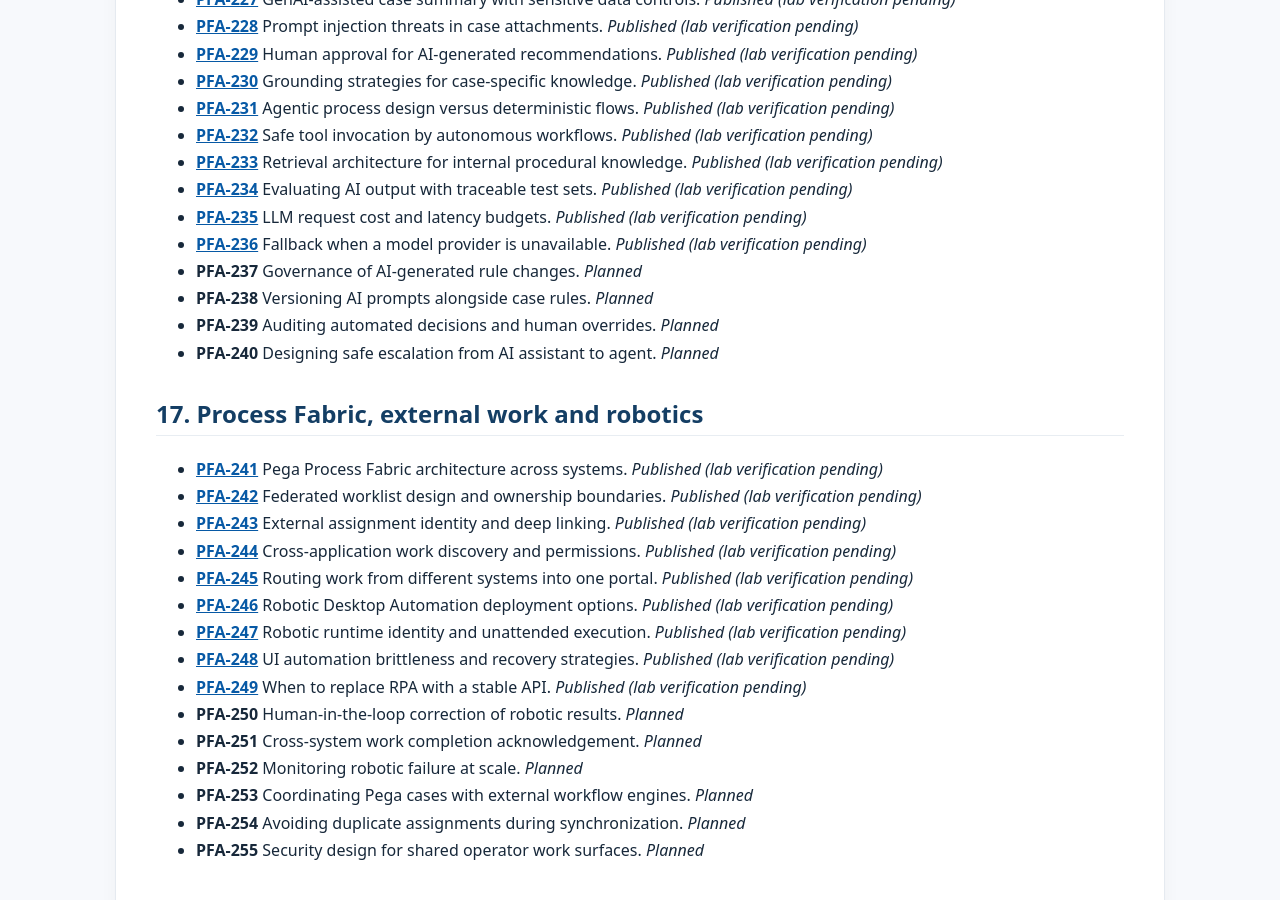
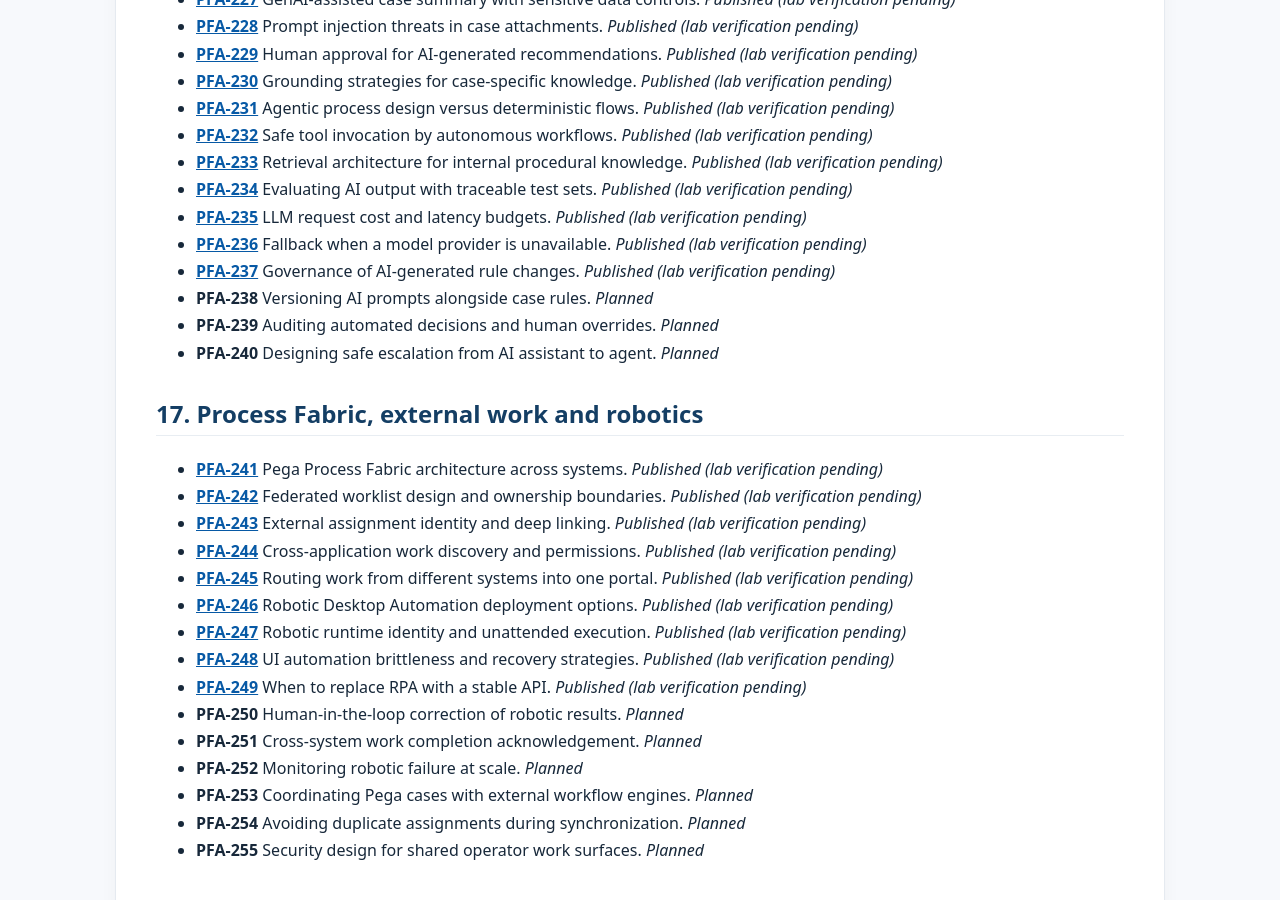
Before and after one commit to chandransandeep/pega-feature-atlas, a Jekyll site: the page built from docs/feature-inventory.md, in a window 1280 px wide and 900 px high, scrolled down 8613 px. Built offline with Jekyll 4.4.1, drawn with Linux system fonts in a browser that asks for light colours.

Commit message:
Publish PFA-237: pfa-237-governance-of-ai-generated-rule-changes

```diff
--- a/docs/commit-date-register.tsv
+++ b/docs/commit-date-register.tsv
@@ -253,3 +253,4 @@ docs/articles/decisioning/pfa-222-data-quality-failure-modes-in-real-time-decisi
 docs/articles/decisioning/pfa-223-business-managed-decisions-with-approval-controls.md	2025-11-04	2026-10-31T05:13:28+00:00	random_past_date
 docs/articles/decisioning/pfa-224-auditability-of-automated-customer-recommendations.md	2024-12-30	2026-10-31T05:13:28+00:00	random_past_date
 docs/articles/decisioning/pfa-225-designing-decision-fallback-when-models-are-unavailable.md	2023-05-01	2026-10-31T05:13:28+00:00	random_past_date
+docs/articles/ai-governance/pfa-237-governance-of-ai-generated-rule-changes.md	2024-01-19	2026-10-31T05:13:28+00:00	random_past_date
--- a/docs/feature-inventory.md
+++ b/docs/feature-inventory.md
@@ -345,7 +345,7 @@ This is the editorial plan for Pega Feature Atlas. It is not a list of completed
 - **[PFA-234](articles/genai/pfa-234-evaluating-ai-output-traceable-test-sets.md)** Evaluating AI output with traceable test sets. _Published (lab verification pending)_
 - **[PFA-235](articles/genai/pfa-235-llm-request-cost-latency-budgets.md)** LLM request cost and latency budgets. _Published (lab verification pending)_
 - **[PFA-236](articles/genai/pfa-236-fallback-when-a-model-provider-is-unavailable.md)** Fallback when a model provider is unavailable. _Published (lab verification pending)_
-- **PFA-237** Governance of AI-generated rule changes. _Planned_
+- **[PFA-237](articles/ai-governance/pfa-237-governance-of-ai-generated-rule-changes.md)** Governance of AI-generated rule changes. _Published (lab verification pending)_
 - **PFA-238** Versioning AI prompts alongside case rules. _Planned_
 - **PFA-239** Auditing automated decisions and human overrides. _Planned_
 - **PFA-240** Designing safe escalation from AI assistant to agent. _Planned_
```
Also changed, not shown: README.md, docs/articles/ai-governance/pfa-237-governance-of-ai-generated-rule-changes.md (renamed from drafts/pfa-237-governance-of-ai-generated-rule-changes.md).
